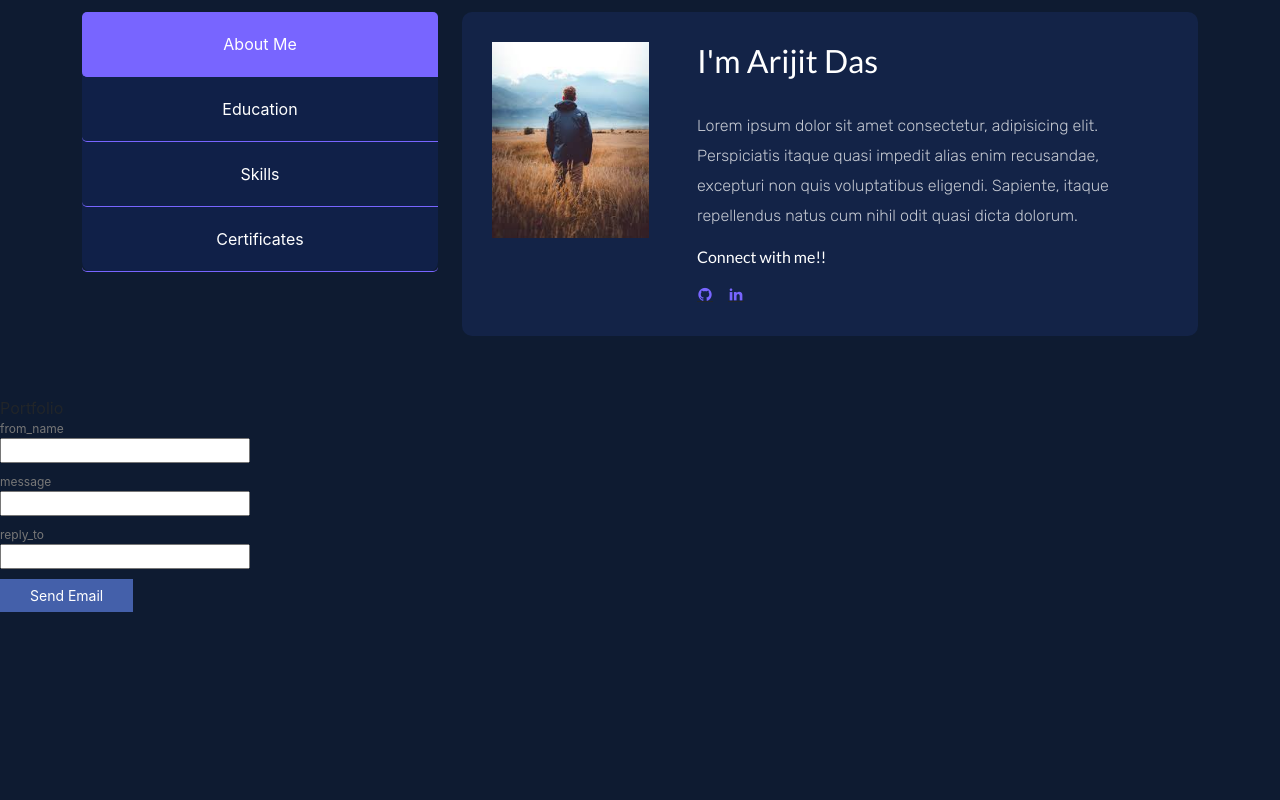
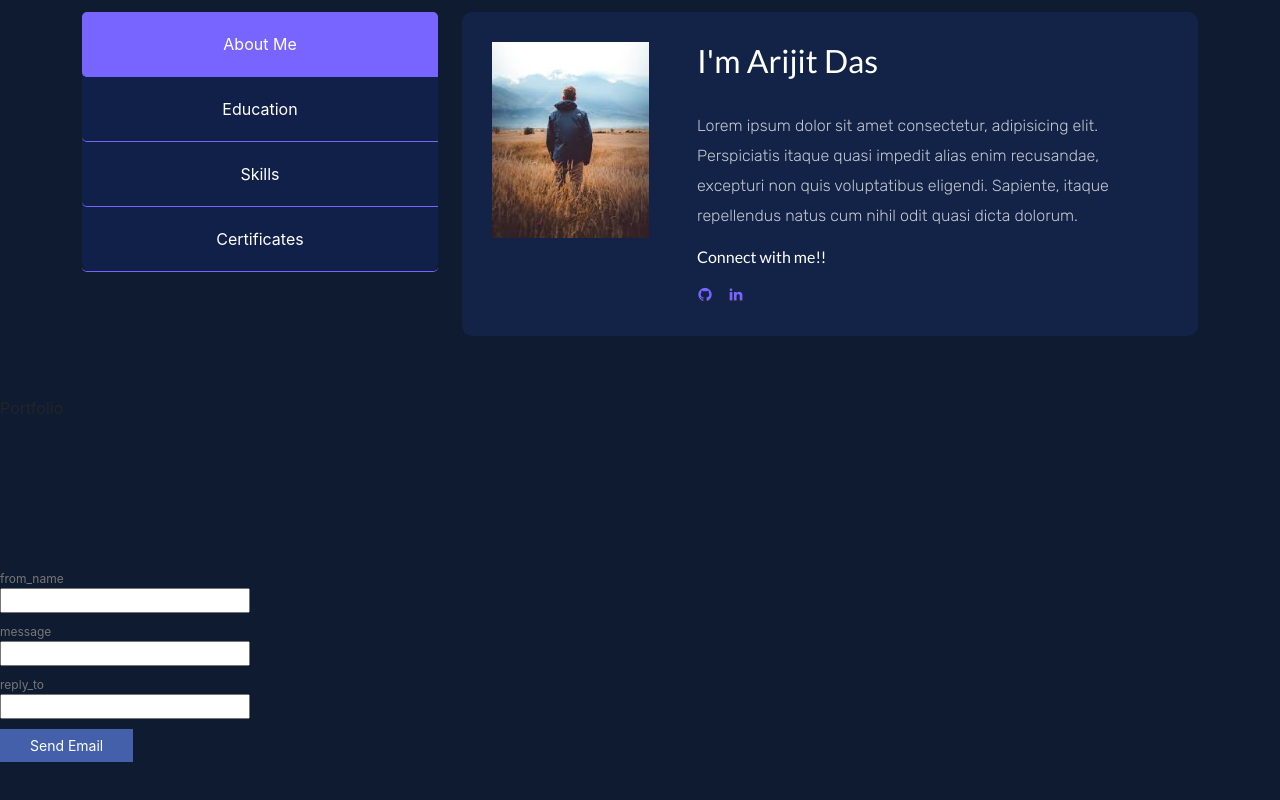
Before and after one commit to arijit2002/port_React, a React (Create React App) app: page / in a window 1280 px wide. Shown: the part 747-1547 px from the top of the page. Before the commit the page ends 1359 px from the top, so only its background shows below. Built offline with nearby package versions, Linux system fonts and the light colour scheme.

Commit message:
Update Contact.jsx

```diff
--- a/src/components/Contact/Contact.jsx
+++ b/src/components/Contact/Contact.jsx
@@ -17,6 +17,7 @@ export const Contact = () => {
   };
 
   return (
+    <section className='hero__section' id='nT2gMD=='>
       <form id="form" ref={form} onSubmit={sendEmail}>
         <div class="field">
           <label for="from_name">from_name</label>
@@ -33,6 +34,7 @@ export const Contact = () => {
 
         <input type="submit" id="button" value="Send Email"/>
       </form>
+    </section>
   );
 };
 
```
Lines whose indentation alone changed are shown as unchanged.
